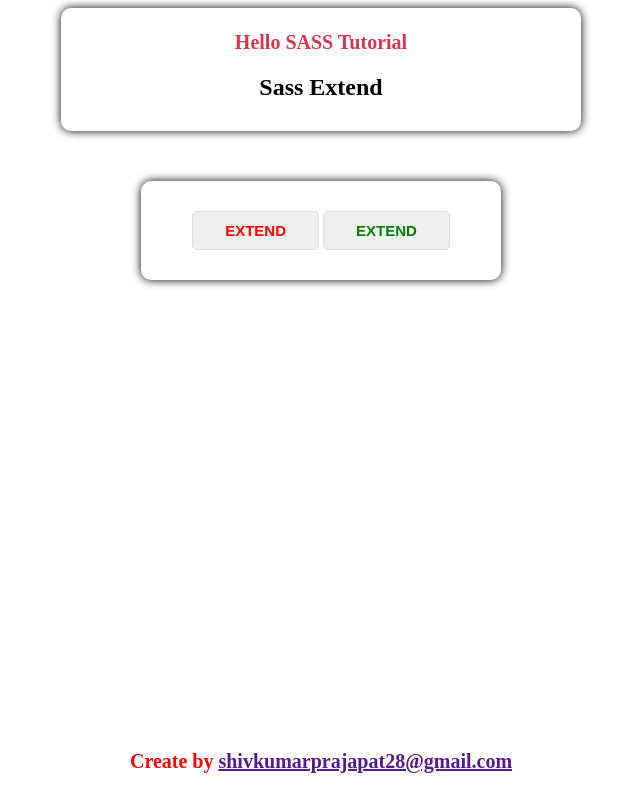
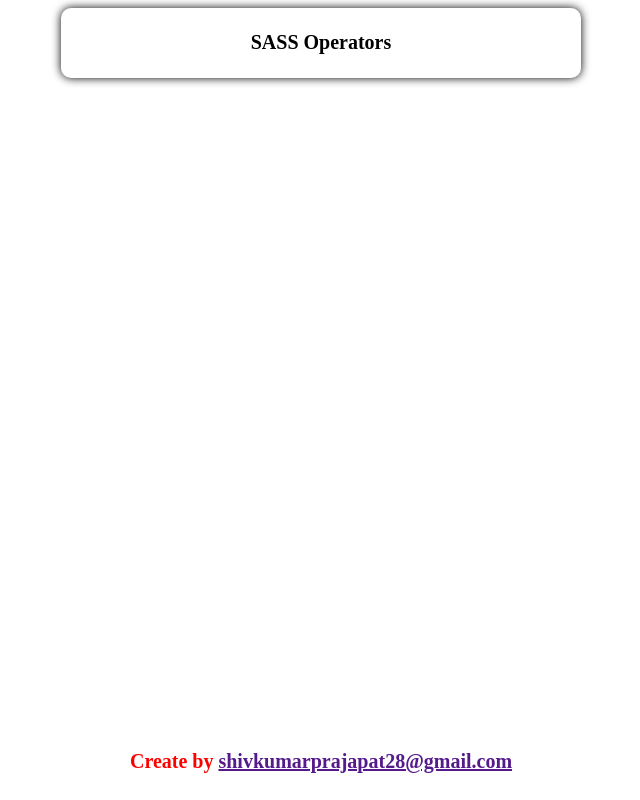
Before and after one commit to shivkumarprajapat/complite-sass-tutorial, a plain HTML site: page index.html in a window 1280 px wide. Shown: the whole page, without its empty margins (319-959 px from the left). Drawn offline with Linux system fonts and the light colour scheme.

Commit message:
SASS Operators

```diff
--- a/css/index.scss
+++ b/css/index.scss
@@ -1,22 +1,9 @@
 $primary: #d9354c;
-$heading: 20;
-
-@mixin heading {
-    color: $primary;
-    font-size: $heading + 10 + px; // 30px
-    font-weight: bold;
-}
+$var: 16;
+$var1: 4;
 
 // Sass Extend
 
-%btn{
-    font-size: 15px;
-    font-weight: 900;
-    text-transform: uppercase;
-    padding: 10px 32px;
-    border-radius: 5px;
-    border: 1px solid #ddd;
-}
 body {
     header {
         box-shadow: 0 0 10px;
@@ -26,27 +13,13 @@ body {
         margin: auto;
         text-align: center;
         h1 {
-            color: $primary;
-            font-size: 20px;
+            // font-size: $var + px;
+            font-size: $var + 4 + px;
+            // font-size: $var * $var1 + px;
+            // font-size: $var / $var1 + px;
         }
     }
 
-    div {
-        box-shadow: 0 0 10px;
-        width: 300px;
-        border-radius: 10px;
-        padding: 30px;
-        margin: auto;
-        text-align: center;
-        margin-top: 50px;
-        .btnred {
-            color: red;
-            @extend %btn;
-        }
-        .btngreen {
-            color: green;
-            @extend %btn;        }
-    }
     footer {
         position: absolute;
         bottom: 0;
--- a/index.html
+++ b/index.html
@@ -12,13 +12,8 @@
 <body>
 
     <header>
-        <h1>Hello SASS Tutorial</h1>
-        <h2>Sass Extend</h2>
+        <h1>SASS Operators</h1>
     </header>
-<div>
-    <button class="btnred">Extend</button>
-    <button class="btngreen">Extend</button>
-</div>
     <footer>
         <h4>Create by <a href="">shivkumarprajapat28@gmail.com</a></h4>
     </footer>
```
Also changed, not shown: css/index.css, 5 other files.
